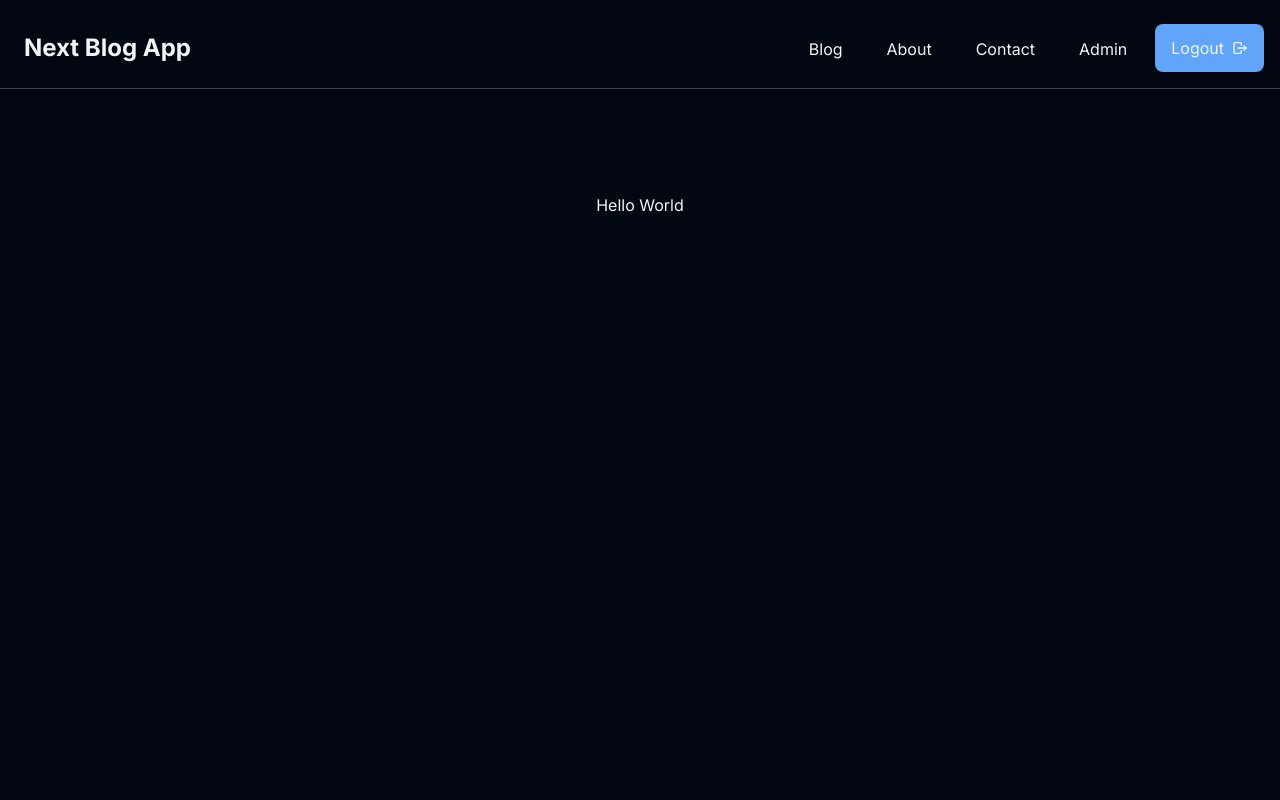
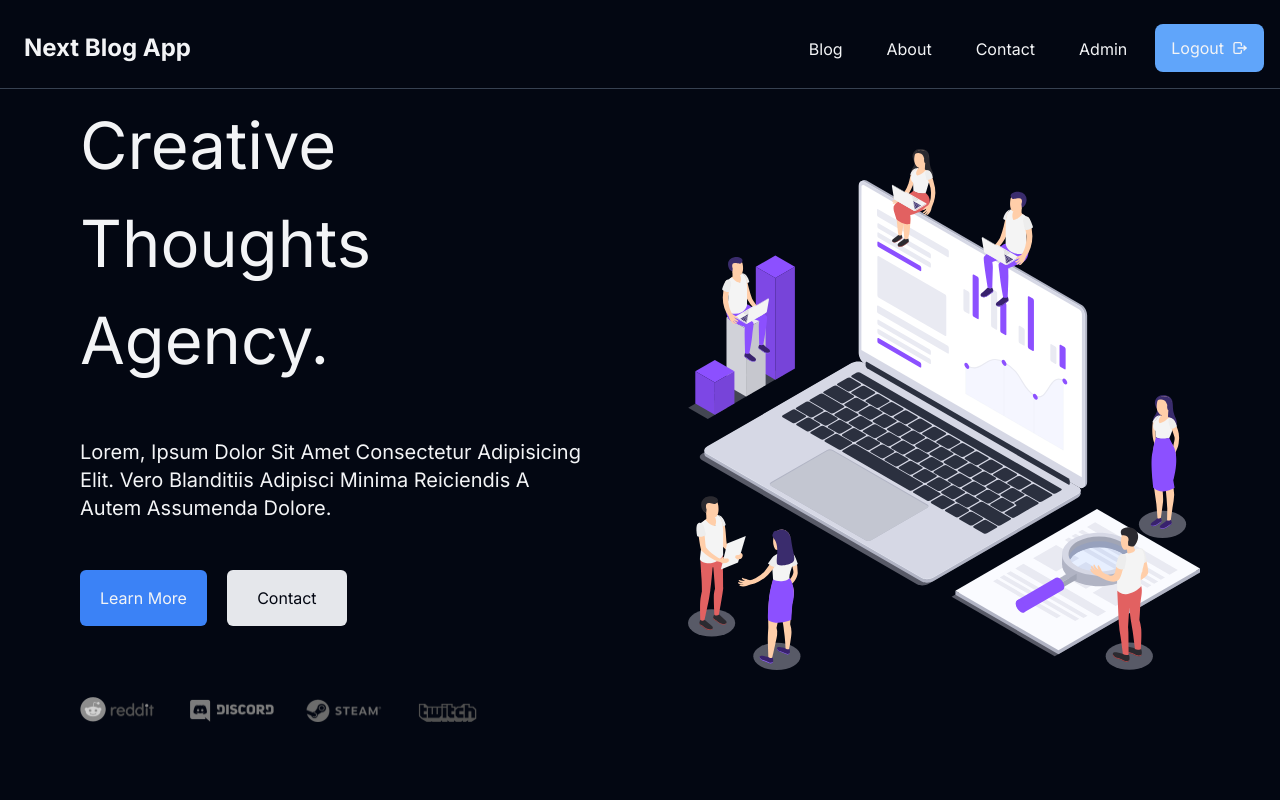
Before and after one commit to AhmedOsman101/next-blog-app, a Next.js app: page / in a window 1280 px wide. Shown: the top 800 px of the page. Built offline with nearby package versions, Linux system fonts and the light colour scheme.

Commit message:
update Hompage

```diff
--- a/src/app/page.jsx
+++ b/src/app/page.jsx
@@ -1,7 +1,38 @@
+import Image from "next/image";
+
 const Home = () => {
 	return (
-		<main className="flex min-h-dvh flex-col items-center justify-between p-24">
-			hello world
+		<main className="flex min-h-dvh flex-col items-center">
+			<div className="flex justify-between w-full px-20 gap-24 items-stretch">
+				<div className="flex-1 flex flex-col gap-12">
+					<h1 className="text-[65px]">Creative Thoughts Agency.</h1>
+					<p className="text-xl">
+						Lorem, ipsum dolor sit amet consectetur adipisicing
+						elit. Vero blanditiis adipisci minima reiciendis a autem
+						assumenda dolore.
+					</p>
+					<div className="flex gap-5">
+						<button className="px-5 py-4 min-w-[7.5rem] bg-blue-500 rounded-md">
+							Learn More
+						</button>
+						<button className=" rounded-md px-5 py-4 min-w-[7.5rem] bg-gray-200 text-gray-950">
+							Contact
+						</button>
+					</div>
+					<div className="w-[31.25rem] h-12 relative grayscale-[1]">
+						<Image
+							src="/imgs/brands.png"
+							alt="brands"
+							fill
+							className=""
+						/>
+					</div>
+				</div>
+				{/* hero image */}
+				<div className="flex-1 relative w-1 aspect-square">
+					<Image src="/imgs/hero.svg" alt="hero" fill />
+				</div>
+			</div>
 		</main>
 	);
 };
```
